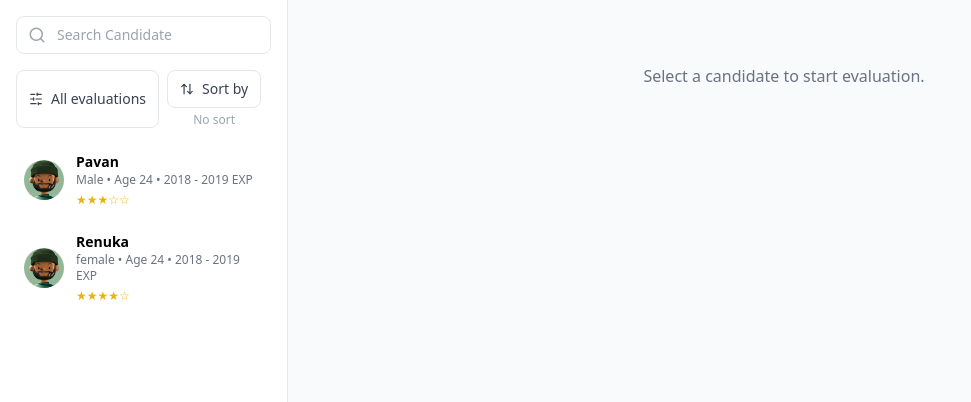
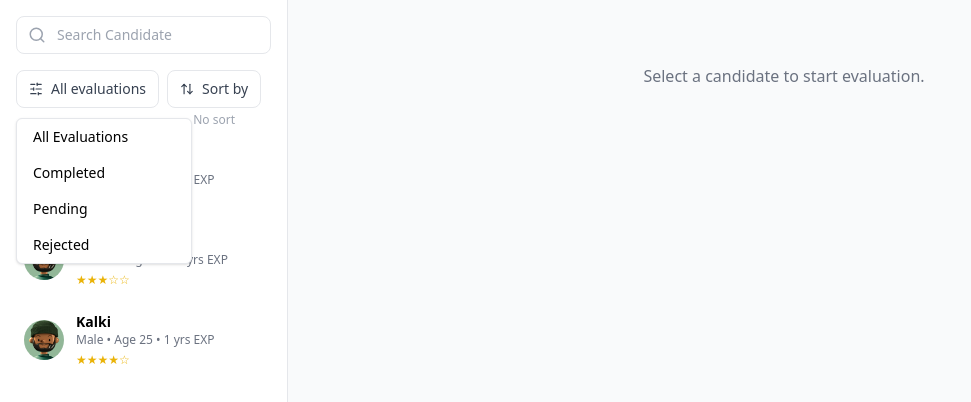
Before and after one commit to Asha-deepthi/GA_Frontend, a React (Vite) app: page /evaluation in a window 1280 px wide. Both pictures are taken after a click on the button "All evaluations". Shown: the top 402 px of the page, without its empty margins (0-971 px from the left). Built offline with nearby package versions, Linux system fonts and the light colour scheme.

Commit message:
candiadateevaluation

```diff
--- a/src/Test_execution/CandidateEvaluation.jsx
+++ b/src/Test_execution/CandidateEvaluation.jsx
@@ -4,7 +4,9 @@ import VideoSection from "./components/VideoSection";
 import AIComment from "./components/AIComment";
 import InterviewFeedback from "./components/InterviewFeedback";
 
-// Mock data
+
+
+// ✅ Consistent mock data
 const mockCandidates = [
     {
         id: 1,
@@ -12,23 +14,56 @@ const mockCandidates = [
         gender: "Male",
         age: 24,
         degree: "Bachelor",
-        experience: "Store Manager: 2018 - 2019",
+        experience: [
+            { role: "Store Manager", duration: "2016 - 2019" },
+            { role: "Store Manager", duration: "2014 - 2016" }
+        ],
+        education: "Bachelor: 2010 - 2014",
+        preference: "Banking / Financial Service",
+        contact: "9696969696",
+        ctc: "6 LPA",
+        resume: "Resume-pavan-Online-v2.pdf",
         rating: 3.0,
         avatar: "images/profilepic.png",
+        evaluationStatus: "completed"
     },
-    // Add more candidates here
     {
         id: 2,
         name: "Renuka",
-        gender: "female",
-        age: 24,
+        gender: "Female",
+        age: 23,
         degree: "Bachelor",
-        experience: "Store Manager: 2018 - 2019",
+        experience: [
+            { role: "Store Manager", duration: "2018 - 2019" }
+        ],
+        education: "Bachelor: 2014 - 2018",
+        preference: "Retail",
+        contact: "9876543210",
+        ctc: "4.5 LPA",
+        resume: "Resume-renuka.pdf",
+        rating: 3.0,
+        avatar: "images/profilepic.png",
+        evaluationStatus: "rejected"
+    },
+    {
+        id: 3,
+        name: "Kalki",
+        gender: "Male",
+        age: 25,
+        degree: "Bachelor",
+        experience: [
+            { role: "Store Manager", duration: "2018 - 2019" }
+        ],
+        education: "Bachelor: 2013 - 2017",
+        preference: "Sales",
+        contact: "9123456780",
+        ctc: "5.2 LPA",
+        resume: "Resume-kalki.pdf",
         rating: 4.0,
         avatar: "images/profilepic.png",
-    },
+        evaluationStatus: "pending"
+    }
 ];
-
 
 const mockResponses = [
     {
@@ -39,7 +74,6 @@ const mockResponses = [
         question: "Which of the following roles related work experience do you have?",
         videoUrl: "/sample2.mp4",
     },
-    // Add more responses
 ];
 
 const mockAIComment =
@@ -52,7 +86,6 @@ const CandidateEvaluation = () => {
 
     useEffect(() => {
         if (selectedCandidate) {
-            // In real setup: fetch(`/api/candidate/${selectedCandidate.id}/responses`)
             setResponses(mockResponses);
             setAiComment(mockAIComment);
         }
@@ -72,28 +105,81 @@ const CandidateEvaluation = () => {
             <div className="flex-1 p-6 overflow-y-auto bg-gray-50">
                 {selectedCandidate ? (
                     <>
+
                         {/* Candidate Details */}
-                        <div className="mb-4">
-                            <h2 className="text-xl font-semibold">{selectedCandidate.name}</h2>
-                            <p className="text-sm text-gray-600">
-                                {selectedCandidate.gender} | Age {selectedCandidate.age} | {selectedCandidate.degree}
-                            </p>
-                            <p className="text-sm text-gray-500 mt-1">{selectedCandidate.experience}</p>
+                        <div className="mb-6 bg-white">
+                            {/* Top Row with Photo + Basic Info + Share */}
+                            <div className="flex items-start justify-between">
+                                <div className="flex items-center gap-4">
+                                    <img
+                                        src="/images/photo.png"
+                                        alt={selectedCandidate.name}
+                                        className="w-20 h-20 rounded-full object-cover"
+                                    />
+                                    <div>
+                                        <h2 className="text-xl font-semibold">{selectedCandidate.name}</h2>
+                                        <div className="flex flex-wrap gap-x-4 text-sm text-black mt-1">
+                                            <span>{selectedCandidate.gender}</span>
+                                            <span>Age {selectedCandidate.age}</span>
+                                            <span>{selectedCandidate.experience?.length || 0} Years EXP</span>
+                                            <span>{selectedCandidate.degree}</span>
+                                            <span>ctc {selectedCandidate.ctc}</span>
+                                            <span>Tel {selectedCandidate.contact}</span>
+                                        </div>
+                                    </div>
+                                </div>
+                                <div className="flex items-center text-teal-500 font-semibold cursor-pointer gap-1">
+                                    <svg xmlns="http://www.w3.org/2000/svg" className="w-4 h-4" fill="none" viewBox="0 0 24 24" stroke="currentColor"><path strokeLinecap="round" strokeLinejoin="round" strokeWidth={2} d="M15 8a3 3 0 100-6 3 3 0 000 6zM9 12a3 3 0 100-6 3 3 0 000 6zm6 0a3 3 0 100-6 3 3 0 000 6zM9 16a3 3 0 100 6 3 3 0 000-6zm6 0a3 3 0 100 6 3 3 0 000-6z" /></svg>
+                                    SHARE
+                                </div>
+                            </div>
+
+                            {/* 2-Column Info Layout */}
+                            <div className="grid grid-cols-2 gap-y-2 gap-x-6 mt-4 text-sm">
+                                <div>
+                                    <p className="text-gray-400">Experience</p>
+                                    {selectedCandidate.experience?.map((item, idx) => (
+                                        <p key={idx} className="text-black">
+                                            {item.role} · {item.duration}
+                                        </p>
+                                    ))}
+                                </div>
+
+                                <div>
+                                    <p className="text-gray-400">Education</p>
+                                    <p className="text-black">{selectedCandidate.education}</p>
+                                </div>
+
+                                <div>
+                                    <p className="text-gray-400">Resume</p>
+                                    <a
+                                        href={`/${selectedCandidate.resume}`}
+                                        target="_blank"
+                                        rel="noopener noreferrer"
+                                        className="text-black underline"
+                                    >
+                                        {selectedCandidate.resume}
+                                    </a>
+                                </div>
+
+                                <div>
+                                    <p className="text-gray-400">Preference</p>
+                                    <p className="text-black">{selectedCandidate.preference}</p>
+                                </div>
+                            </div>
                         </div>
 
+                        {/* Video + AI Feedback */}
                         <div className="flex space-x-6 mb-6">
-                            {/* Video Section - left side */}
                             <div className="w-2/3">
                                 <VideoSection responses={responses} />
                             </div>
 
-                            {/* Right side - AI comment + Feedback */}
                             <div className="w-1/3 flex flex-col space-y-4">
                                 <AIComment comment={aiComment} />
                                 <InterviewFeedback onSubmit={handleEvaluationSubmit} />
                             </div>
                         </div>
-
                     </>
                 ) : (
                     <p className="text-gray-500 mt-10 text-center">Select a candidate to start evaluation.</p>
--- a/src/Test_execution/components/CandidateCard.jsx
+++ b/src/Test_execution/components/CandidateCard.jsx
@@ -4,6 +4,17 @@ const CandidateCard = ({ candidate, onClick }) => {
   const fullStars = Math.floor(candidate.rating);
   const halfStar = candidate.rating % 1 >= 0.5;
   const emptyStars = 5 - fullStars - (halfStar ? 1 : 0);
+
+  // Format experience string
+  let experienceStr = "";
+  if (Array.isArray(candidate.experience)) {
+    experienceStr = `${candidate.experience.length} yrs EXP`;
+  } else if (typeof candidate.experience === "string") {
+    const parts = candidate.experience.split(":");
+    experienceStr = parts.length > 1 ? `${parts[1].trim()}` : candidate.experience;
+  } else {
+    experienceStr = "N/A";
+  }
 
   return (
     <div
@@ -18,7 +29,7 @@ const CandidateCard = ({ candidate, onClick }) => {
       <div className="flex-1">
         <h4 className="font-semibold text-sm">{candidate.name}</h4>
         <p className="text-xs text-gray-500">
-          {candidate.gender} • Age {candidate.age} • {candidate.experience.split(":")[1] || ""} EXP
+          {candidate.gender} • Age {candidate.age} • {experienceStr}
         </p>
         <div className="text-yellow-500 text-xs mt-1">
           {"★".repeat(fullStars)}
--- a/src/Test_execution/components/Sidebar.jsx
+++ b/src/Test_execution/components/Sidebar.jsx
@@ -3,15 +3,28 @@ import CandidateCard from "./CandidateCard";
 import { Search, SlidersHorizontal, ArrowUpDown } from "lucide-react";
 
 const Sidebar = ({ candidates, onSelect }) => {
-  const [sortBy, setSortBy] = useState(null); // 'rating' | 'experience' | 'age' | null
+  const [sortBy, setSortBy] = useState(null);
+  const [searchTerm, setSearchTerm] = useState("");
+  const [showSortOptions, setShowSortOptions] = useState(false);
+  const [showFilterOptions, setShowFilterOptions] = useState(false);
+  const [evaluationFilter, setEvaluationFilter] = useState("all");
 
-  // Convert experience string like "Store Manager: 2018 - 2019" to number of years
   const getExperienceYears = (expStr) => {
     const match = expStr.match(/(\d{4})\s*-\s*(\d{4})/);
     return match ? parseInt(match[2]) - parseInt(match[1]) : 0;
   };
 
-  const sortedCandidates = [...candidates].sort((a, b) => {
+  const filteredAndSortedCandidates = [...candidates]
+    .filter((candidate) => {
+      const matchesSearch = candidate.name
+        .toLowerCase()
+        .includes(searchTerm.toLowerCase());
+      const matchesFilter =
+        evaluationFilter === "all" ||
+        candidate.evaluationStatus === evaluationFilter;
+      return matchesSearch && matchesFilter;
+    })
+    .sort((a, b) => {
       if (sortBy === "rating") return b.rating - a.rating;
       if (sortBy === "experience")
         return getExperienceYears(b.experience) - getExperienceYears(a.experience);
@@ -20,7 +33,7 @@ const Sidebar = ({ candidates, onSelect }) => {
     });
 
   return (
-    <div className="w-72 bg-white border-r p-4 overflow-y-auto">
+    <div className="w-72 bg-white border-r p-4 overflow-y-auto relative">
       {/* Search Bar */}
       <div className="relative mb-4">
         <Search className="absolute left-3 top-2.5 text-gray-400" size={18} />
@@ -28,25 +41,66 @@ const Sidebar = ({ candidates, onSelect }) => {
           type="text"
           placeholder="Search Candidate"
           className="w-full pl-10 pr-3 py-2 border rounded-lg text-sm"
+          value={searchTerm}
+          onChange={(e) => setSearchTerm(e.target.value)}
         />
       </div>
 
       {/* Filter and Sort Buttons */}
-      <div className="flex gap-2 mb-4">
-        <button className="flex items-center gap-2 px-3 py-2 border rounded-lg text-sm text-gray-700">
-          <SlidersHorizontal size={14} /> All evaluations
-        </button>
+      <div className="flex gap-2 mb-4 relative">
+        {/* Filter Dropdown */}
         <div className="relative">
           <button
-            onClick={() =>
-              setSortBy((prev) =>
-                prev === "rating" ? "experience" : prev === "experience" ? "age" : "rating"
-              )
-            }
+            onClick={() => setShowFilterOptions(!showFilterOptions)}
+            className="flex items-center gap-2 px-3 py-2 border rounded-lg text-sm text-gray-700"
+          >
+            <SlidersHorizontal size={14} /> {evaluationFilter === "all" ? "All evaluations" : `Filtered: ${evaluationFilter}`}
+          </button>
+
+          {showFilterOptions && (
+            <div className="absolute top-12 left-0 z-10 bg-white border shadow rounded-md w-44">
+              {["all", "completed", "pending", "rejected"].map((option) => (
+                <button
+                  key={option}
+                  onClick={() => {
+                    setEvaluationFilter(option);
+                    setShowFilterOptions(false);
+                  }}
+                  className="block w-full text-left px-4 py-2 hover:bg-gray-100 text-sm capitalize"
+                >
+                  {option === "all" ? "All Evaluations" : option}
+                </button>
+              ))}
+            </div>
+          )}
+        </div>
+
+        {/* Sort Dropdown */}
+        <div className="relative">
+          <button
+            onClick={() => setShowSortOptions(!showSortOptions)}
             className="flex items-center gap-2 px-3 py-2 border rounded-lg text-sm text-gray-700"
           >
             <ArrowUpDown size={14} /> Sort by
           </button>
+
+          {showSortOptions && (
+            <div className="absolute top-12 left-0 z-10 bg-white border shadow rounded-md w-40">
+              {["age", "rating", "experience"].map((option) => (
+                <button
+                  key={option}
+                  onClick={() => {
+                    setSortBy(option);
+                    setShowSortOptions(false);
+                  }}
+                  className="block w-full text-left px-4 py-2 hover:bg-gray-100 text-sm capitalize"
+                >
+                  Sort by {option}
+                </button>
+              ))}
+            </div>
+          )}
+
           <p className="text-xs text-gray-400 mt-1 text-center">
             {sortBy ? `Sorted by ${sortBy}` : "No sort"}
           </p>
@@ -55,13 +109,17 @@ const Sidebar = ({ candidates, onSelect }) => {
 
       {/* Candidate List */}
       <div className="space-y-2">
-        {sortedCandidates.map((candidate) => (
+        {filteredAndSortedCandidates.length > 0 ? (
+          filteredAndSortedCandidates.map((candidate) => (
             <CandidateCard
               key={candidate.id}
               candidate={candidate}
               onClick={() => onSelect(candidate)}
             />
-        ))}
+          ))
+        ) : (
+          <p className="text-sm text-gray-500 text-center mt-4">No candidates found</p>
+        )}
       </div>
     </div>
   );
```
Lines whose indentation alone changed are shown as unchanged.
